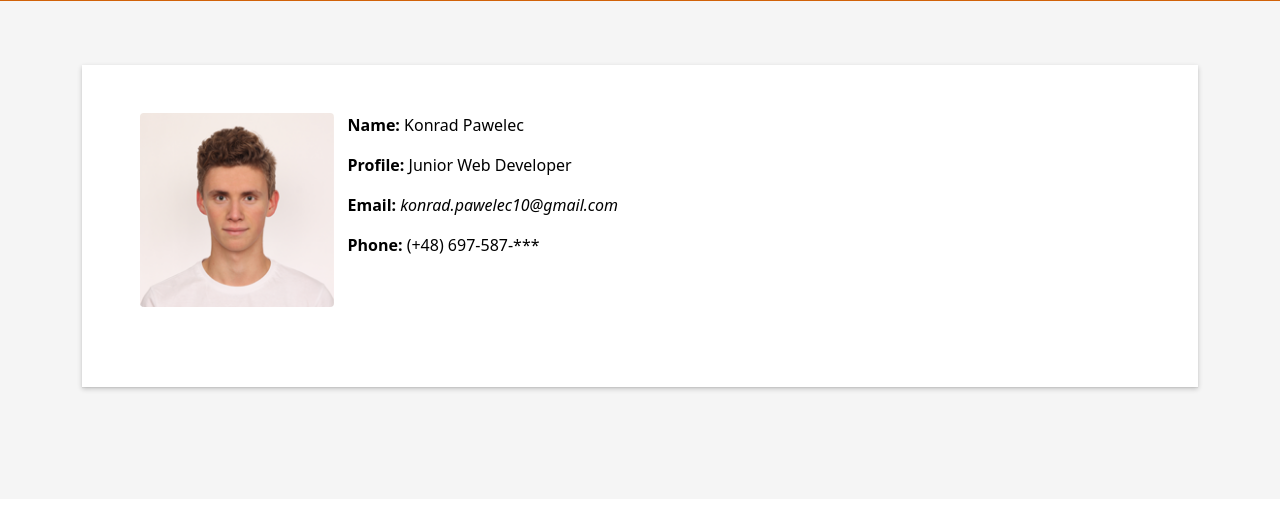
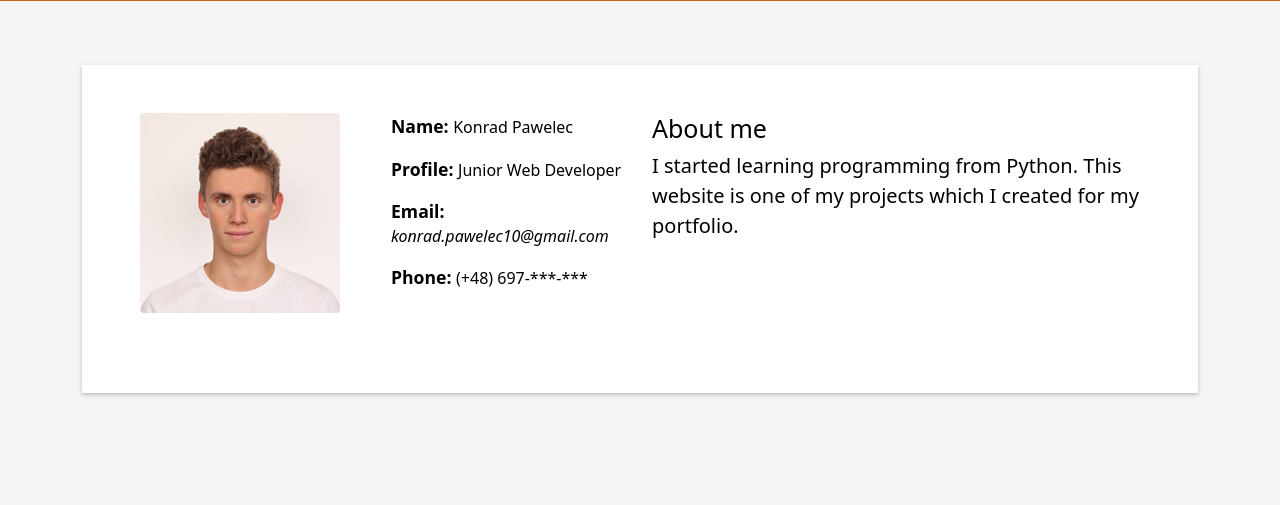
Before and after one commit to radk0n9/portfolio-website, a Flask app: page / in a window 1280 px wide. Shown: the part 465-970 px from the top of the page. Before the commit the page ends 858 px from the top, so only its background shows below. Run offline with Flask 2, Linux system fonts and the light colour scheme; some libraries are stand-ins or nearby versions.

Commit message:
Fixed span with email which comes on another div. Added some line in about me section.

```diff
--- a/static/css/style.css
+++ b/static/css/style.css
@@ -138,6 +138,7 @@ svg {
 
 .title-s {
     font-weight: 600;
+    font-size: 1.1rem;
 }
 
 #email {
@@ -155,8 +156,8 @@ svg {
     padding: 3rem;
 }
 
-.col-md-6 {
-    width: 50%;
+#email {
+    overflow-wrap: break-word;
 
 }
 
@@ -174,9 +175,12 @@ svg {
 .about-mf .about-img img {
   margin-left: 10px;
 }
-@media (min-width: 767px) {
-  .about-mf .box-pl2 {
-    margin-top: 3rem;
-    padding-left: 0rem;
-  }
+
+.title-left {
+    font-size: 25px;
 }
+
+.text-about-me {
+    font-size: 20px;
+    font-weight: 300;
+}
--- a/templates/index.html
+++ b/templates/index.html
@@ -75,7 +75,7 @@
     </section>
 
     <section id="about" class="about-mf sect-pt4 route">
-      <div class="about-inner">
+
         <div class="container top-50 start-50">
           <div class="row">
             <div class="col-sm-12">
@@ -83,18 +83,31 @@
                 <div class="row">
                   <div class="col-md-6">
                     <div class="row">
-                      <div class="col-sm-6 col-md-5">
+                      <div class="col-sm-5 col-md-6">
                         <div class="about-img">
                           <img src="static/img/me.png" class="img-fluid rounded b-shadow-a" alt="me.png">
                         </div>
                       </div>
-                      <div class="col-sm-6 col-md-7">
+                      <div class="col-sm-6 col-md-6">
                         <div class="about-info">
                           <p><span class="title-s">Name: </span><span>Konrad Pawelec</span></p>
                           <p><span class="title-s">Profile: </span> <span>Junior Web Developer</span></p>
-                          <p><span class="title-s">Email: </span> <a href="mailto: konrad.pawelec10@gmail.com" id="email">konrad.pawelec10@gmail.com</a></p>
-                          <p><span class="title-s">Phone: </span> <span>(+48) 697-587-***</span></p>
+                          <p><span class="title-s">Email: </span> <a href="mailto:konrad.pawelec10@gmail.com" id="email"> konrad.pawelec10@gmail.com </a></p>
+                          <p><span class="title-s">Phone: </span> <span>(+48) 697-***-***</span></p>
                         </div>
+                      </div>
+                    </div>
+                  </div>
+
+                  <div class="col-md-6">
+                    <div class="about-me">
+                      <div class="title-box-about-me">
+                        <h5 class="title-left">
+                          About me
+                        </h5>
+                        <p class="text-about-me">
+                          I started learning programming from Python. This website is one of my projects which I created for my portfolio.
+                        </p>
                       </div>
                     </div>
                   </div>
@@ -103,7 +116,7 @@
             </div>
           </div>
         </div>
-      </div>
+
     </section>
   </main>
 
```
